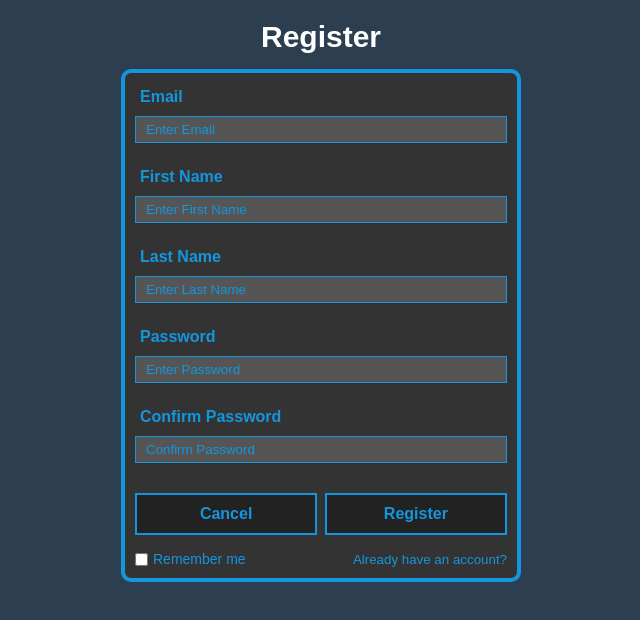
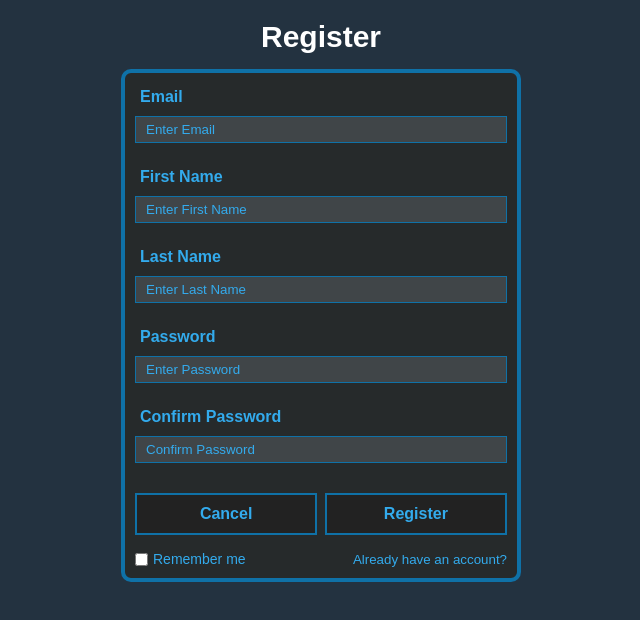
Before and after one commit to CaioPinho9/bellator-front, a Vue app: page /register in a window 1280 px wide. Shown: the top 620 px of the page, without its empty margins (319-959 px from the left). Built offline with nearby package versions, Linux system fonts and the light colour scheme.

Commit message:
misc: colors

```diff
--- a/src/App.vue
+++ b/src/App.vue
@@ -12,7 +12,7 @@
   }
 
   html, body, #app {
-    background-color: #2c3e50;
+    background-color: #233240;
     margin: 0;
     padding: 0;
     width: 100%;
--- a/src/components/Login.vue
+++ b/src/components/Login.vue
@@ -31,8 +31,8 @@
             <a href="">Forgot password?</a>
         </div>
 
-        <div class="sign-up">
-          <input @click="$router.push('/register')" type="button" class="sign-up" value="SIGN UP">
+        <div class="login">
+          <input @click="$router.push('/register')" type="button" class="login" value="SIGN UP">
         </div>
       </form>
     </div>
@@ -67,7 +67,7 @@ export default {
   a{
     margin: 0;
     font-size: 14px;
-    color: #1496de;
+    color: #33abed;
     transition: .5s;
   }
 
@@ -75,10 +75,10 @@ export default {
     max-width: 400px;
     margin: 0 auto;
     padding: 10px;
-    background-color: #333;
-    border: 4px solid #1496de;
+    background-color: #262a2b;
+    border: 4px solid #0f71a7;
     border-radius: 10px;
-    color: #1496de;
+    color: #33abed;
     }
 
   .input-container {
@@ -121,7 +121,7 @@ export default {
     white-space: nowrap;
   }
 
-  .sign-up {
+  .login {
     padding: 0;
     padding-top: 3px;
     text-align: right;
@@ -132,7 +132,7 @@ export default {
     text-decoration: underline;
   }
 
-  .sign-up:hover, a:hover {
+  .login:hover, a:hover {
     color: #fff;
   }
 
@@ -144,15 +144,15 @@ export default {
   }
 
   ::placeholder {
-    color: #1496de
+    color: #33abed
   }
 
   input {
     width: 100%;
     padding: 5px 10px;
-    background-color: #555;
-    border: 1px solid #1496de;
-    color: #1496de;
+    background-color: #404548;
+    border: 1px solid #0f71a7;
+    color: #33abed;
   }
 
   .input[data-error] {
@@ -166,9 +166,9 @@ export default {
 
   .submit-btn {
     background-color: #222;
-    color: #1496de;
+    color: #33abed;
     font-weight: bold;
-    border: 2px solid #1496de;
+    border: 2px solid #0f71a7;
     padding: 10px;
     font-size: 16px;
     margin: 0 auto;
@@ -177,8 +177,8 @@ export default {
   }
 
   .submit-btn:hover {
-    background-color: #1496de;
-    border: 2px solid #1496de;
+    background-color: #33abed;
+    border: 2px solid #33abed;
     color: #fff;
   }
 </style>
--- a/src/components/Register.vue
+++ b/src/components/Register.vue
@@ -2,7 +2,7 @@
   <div>
     <h1>Register</h1>
     <div>
-      <form id="login-form" @submit.prevent="handleSubmit">
+      <form id="sign-up-form" @submit.prevent="handleSubmit">
 
         <div class="input-container">
           <label class="input-label" for="email">Email</label>
@@ -44,8 +44,8 @@
             <span>Remember me</span>
           </div>
 
-          <div class="login">
-            <input @click="$router.push('/login')" type="button" class="login" value="Already have an account?">
+          <div class="sign-up">
+            <input @click="$router.push('/login')" type="button" class="sign-up" value="Already have an account?">
           </div>
         </div>
 
@@ -131,20 +131,14 @@ export default {
     color: #fff;
   }
 
-  a{
-    margin: 0;
-    font-size: 14px;
-    color: #1496de;
-  }
-
-  #login-form {
+  #sign-up-form {
     max-width: 400px;
     margin: 0 auto;
     padding: 10px;
-    background-color: #333;
-    border: 4px solid #1496de;
+    background-color: #262a2b;
+    border: 4px solid #0f71a7;
     border-radius: 10px;
-    color: #1496de;
+    color: #33abed;
     }
 
   .input-container {
@@ -187,7 +181,7 @@ export default {
     white-space: nowrap;
   }
 
-  .login {
+  .sign-up {
     background-color: rgba(0, 0, 0, 0);
     border-style: none;
     cursor: pointer;
@@ -195,7 +189,7 @@ export default {
     padding: 0;
   }
 
-  .login:hover {
+  .sign-up:hover {
     color: #fff;
   }
 
@@ -207,15 +201,15 @@ export default {
   }
 
   ::placeholder {
-    color: #1496de
+    color: #33abed
   }
 
   input {
     width: 100%;
     padding: 5px 10px;
-    background-color: #555;
-    border: 1px solid #1496de;
-    color: #1496de;
+    background-color: #404548;
+    border: 1px solid #0f71a7;
+    color: #33abed;
   }
 
   .input[data-error] {
@@ -229,9 +223,9 @@ export default {
 
   .submit-btn {
     background-color: #222;
-    color: #1496de;
+    color: #33abed;
     font-weight: bold;
-    border: 2px solid #1496de;
+    border: 2px solid #0f71a7;
     padding: 10px;
     font-size: 16px;
     margin: 0 auto;
@@ -240,8 +234,8 @@ export default {
   }
 
   .submit-btn:hover {
-    background-color: #1496de;
-    border: 2px solid #1496de;
+    background-color: #33abed;
+    border: 2px solid #33abed;
     color: #fff;
   }
 </style>
```
